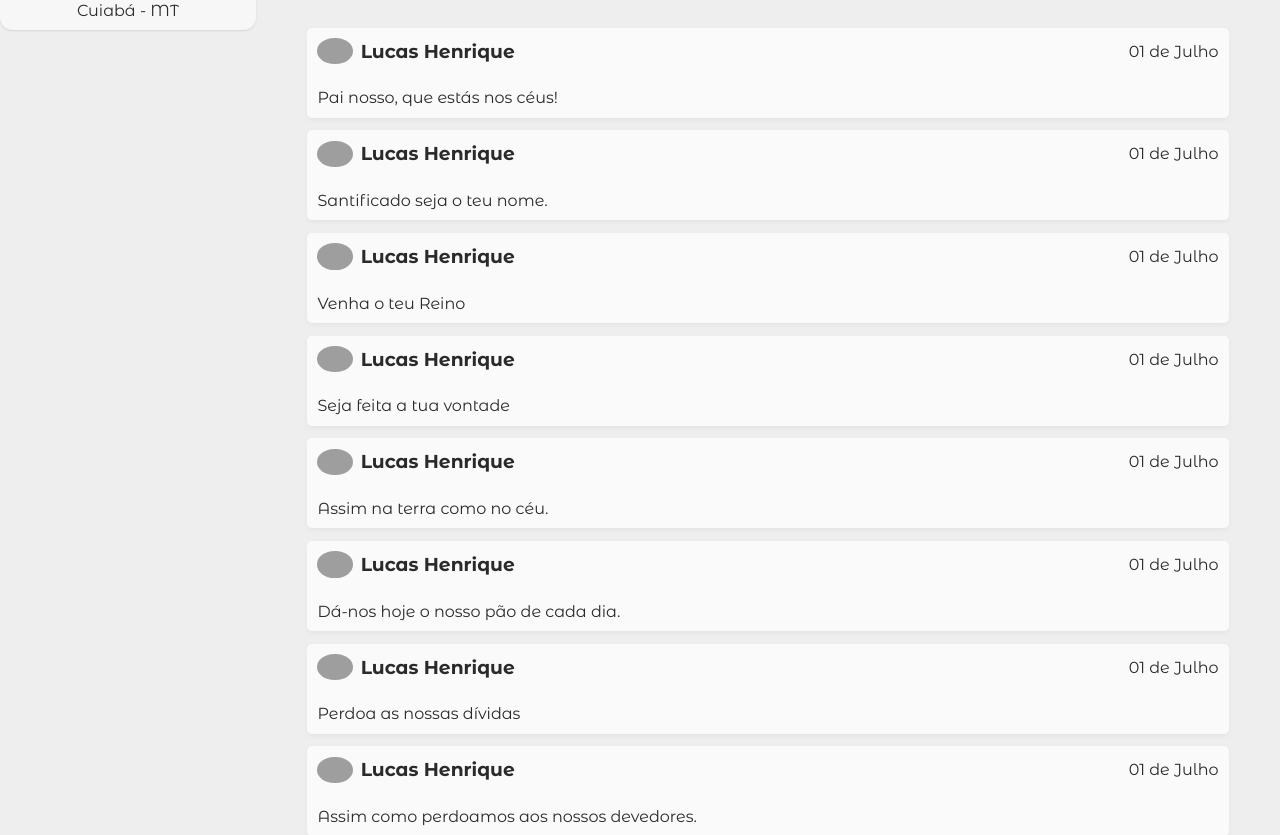
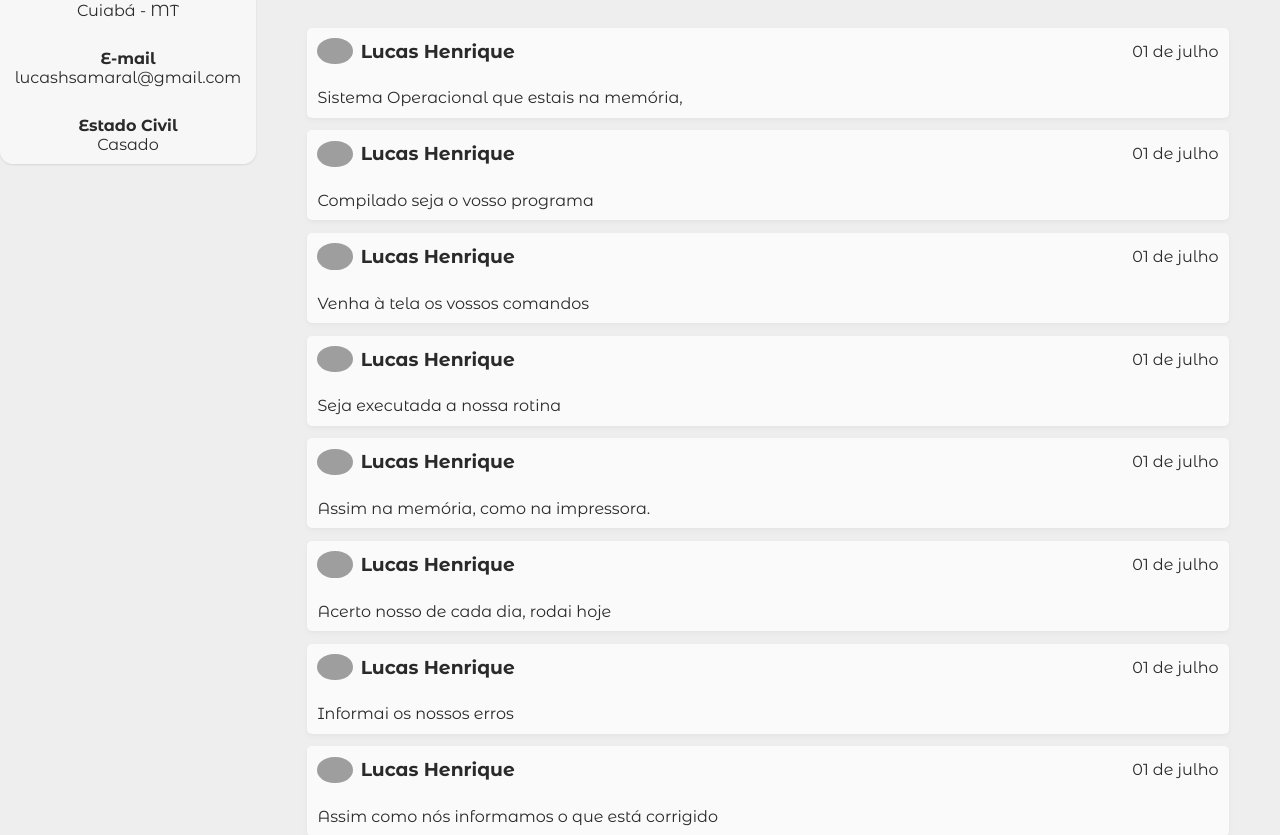
Before and after one commit to LucasAmaralDev/Social-Devs-Pagina-Perfil, a React (Create React App) app: page / in a window 1280 px wide. Shown: the part 427-1262 px from the top of the page. Built offline with nearby package versions, Linux system fonts and the light colour scheme; grey boxes are pictures that could not be loaded.

Commit message:
estruturado o app para receber dados de api para deixar o projeto dinamico

```diff
--- a/src/App.js
+++ b/src/App.js
@@ -12,6 +12,39 @@ function App() {
   const username = "Lucas Henrique";
   const profileImg = "https://media.licdn.com/dms/image/D4D03AQFewEXNBK_63w/profile-displayphoto-shrink_400_400/0/1686592063966?e=1693440000&v=beta&t=ZdOtDRlAbL95RcNkweped0mh3d1dQiex41ao9n7FHnE"
 
+  const atividades = [
+    { atividade: "Curtiu a Publicação de Luiz", data: "01 de julho" },
+    { atividade: "Comentou a Publicação de Regina", data: "01 de julho" },
+    { atividade: "Salvou a Publicação de Julio", data: "30 de junho" },
+    { atividade: "Alterou a foto de perfil", data: "30 de junho" },
+    { atividade: "Alterou os dados pessoais", data: "30 de junho" },
+    { atividade: "Criou a conta", data: "29 de junho" }
+  ]
+
+  const publicacoes = [
+    { texto: "Sistema Operacional que estais na memória,", data: "01 de julho" },
+    { texto: "Compilado seja o vosso programa", data: "01 de julho" },
+    { texto: "Venha à tela os vossos comandos", data: "01 de julho" },
+    { texto: "Seja executada a nossa rotina", data: "01 de julho" },
+    { texto: "Assim na memória, como na impressora.", data: "01 de julho" },
+    { texto: "Acerto nosso de cada dia, rodai hoje", data: "01 de julho" },
+    { texto: " Informai os nossos erros", data: "01 de julho" },
+    { texto: "Assim como nós informamos o que está corrigido", data: "01 de julho" },
+    { texto: "Não nos deixai entrar em looping", data: "01 de julho" },
+    { texto: "Mas livrai-nos do Dump", data: "01 de julho" },
+    { texto: "Amém", data: "01 de julho" },
+  ]
+
+  const informacoesPessoais = [
+    { title: "Data de Nascimento", description: "24 de outubro de 1997" },
+    { title: "Escolaridade", description: "Ensino Médio Completo" },
+    { title: "Onde Mora", description: "Cuiabá - MT" },
+    { title: "E-mail", description: "lucashsamaral@gmail.com" },
+    { title: "Estado Civil", description: "Casado" },
+  ]
+
+
+
   return (
     <div className="app">
       <Header />
@@ -24,9 +57,13 @@ function App() {
 
         {/* Informacoes pessoais */}
         <div className="informacoes-pessoais">
-            <PersonalInfo title="Data de Nascimento" description="24 de outubro de 1997" />
-            <PersonalInfo title="Escolaridade" description="Ensino Médio Completo" />
-            <PersonalInfo title="Onde Mora" description="Cuiabá - MT" />
+
+          {
+            informacoesPessoais.map((info) => {
+              return (<PersonalInfo title={info.title} description={info.description} />)
+            }
+            )
+          }
         </div>
       </nav>
 
@@ -38,29 +75,21 @@ function App() {
         {/* Historico de atividades */}
         <section className="atividades">
           <h1 className="h1margin">Histórico de atividades</h1>
-          <Atividades atividade="Curtiu a Publicação de Luiz" data="01 de julho" />
-          <Atividades atividade="Comentou a Publicação de Regina" data="01 de julho" />
-          <Atividades atividade="Salvou a Publicação de Julio" data="30 de junho" />
-          <Atividades atividade="Alterou a foto de perfil" data="30 de junho" />
-          <Atividades atividade="Alterou os dados pessoais" data="30 de junho" />
-          <Atividades atividade="Criou a conta" data="29 de junho" />
+
+          {atividades.map((atividade) => {
+            return (<Atividades atividade={atividade.atividade} data={atividade.data} />)
+            })
+          }
         </section>
 
         {/* Publicacoes */}
         <section className="publicacoes">
           <h1 className="h1margin">Publicações</h1>
-          <Publicacao texto="Pai nosso, que estás nos céus!" img={profileImg} username={username} data="01 de Julho" />
-          <Publicacao texto="Santificado seja o teu nome." img={profileImg} username={username} data="01 de Julho" />
-          <Publicacao texto="Venha o teu Reino" img={profileImg} username={username} data="01 de Julho" />
-          <Publicacao texto="Seja feita a tua vontade" img={profileImg} username={username} data="01 de Julho" />
-          <Publicacao texto="Assim na terra como no céu. " img={profileImg} username={username} data="01 de Julho" />
-          <Publicacao texto="Dá-nos hoje o nosso pão de cada dia." img={profileImg} username={username} data="01 de Julho" />
-          <Publicacao texto="Perdoa as nossas dívidas" img={profileImg} username={username} data="01 de Julho" />
-          <Publicacao texto="Assim como perdoamos aos nossos devedores." img={profileImg} username={username} data="01 de Julho" />
-          <Publicacao texto="E não nos deixes cair em tentação" img={profileImg} username={username} data="01 de Julho" />
-          <Publicacao texto="mas livra-nos do mal" img={profileImg} username={username} data="01 de Julho" />
-          <Publicacao texto="porque teu é o Reino, o poder e a glória para sempre. Amém." img={profileImg} username={username} data="01 de Julho" />
-          <Publicacao texto="Mateus 6:9-13" img={profileImg} username={username} data="01 de Julho" />
+          {publicacoes.map((publicacao) => {
+            return (<Publicacao texto={publicacao.texto} img={profileImg} username={username} data={publicacao.data} />)
+          }
+          )}
+
 
         </section>
 
--- /dev/null
+++ b/src/components/Publicar/index.jsx
@@ -0,0 +1,3 @@
+export function publicar(){
+
+}
```
Lines whose indentation alone changed are shown as unchanged.
